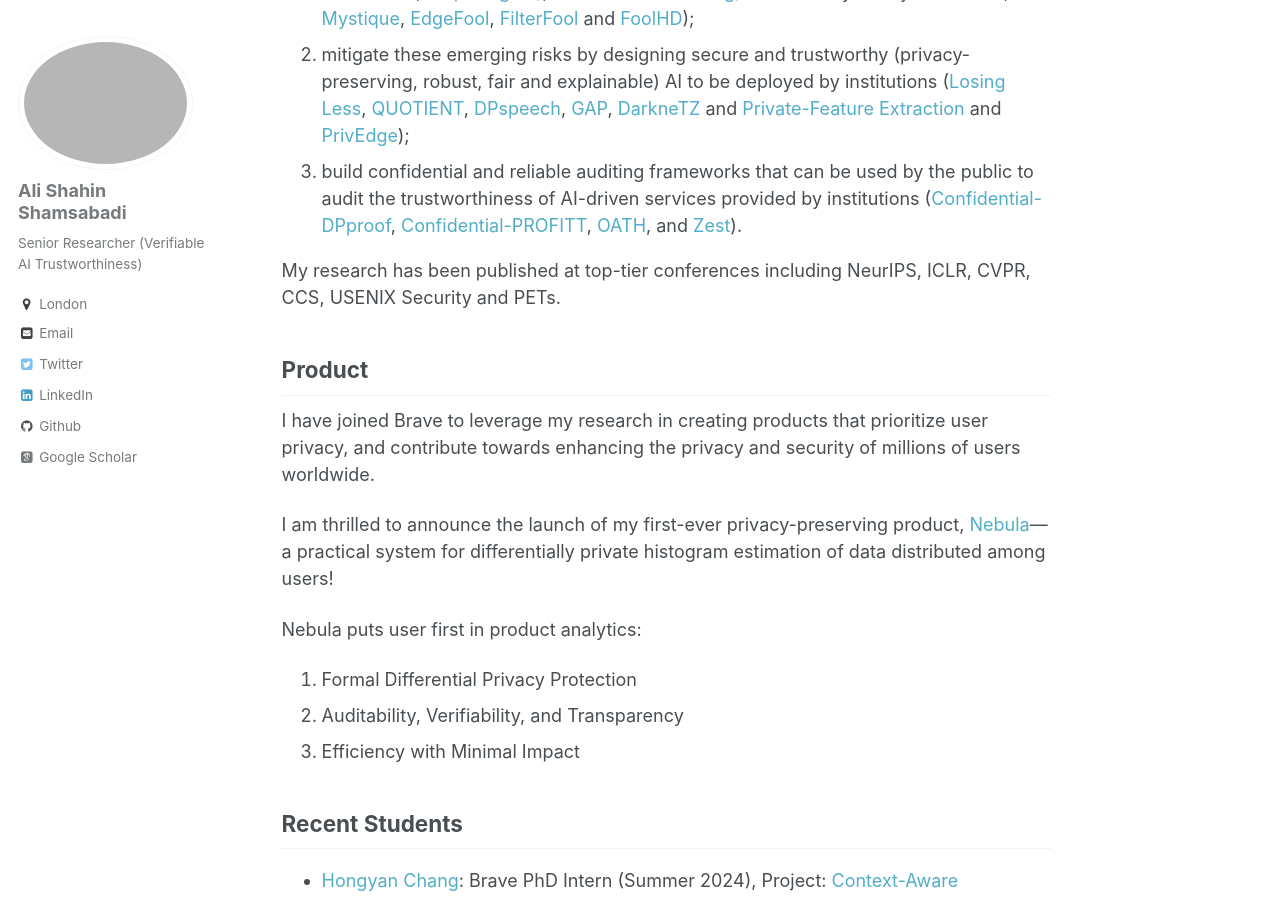
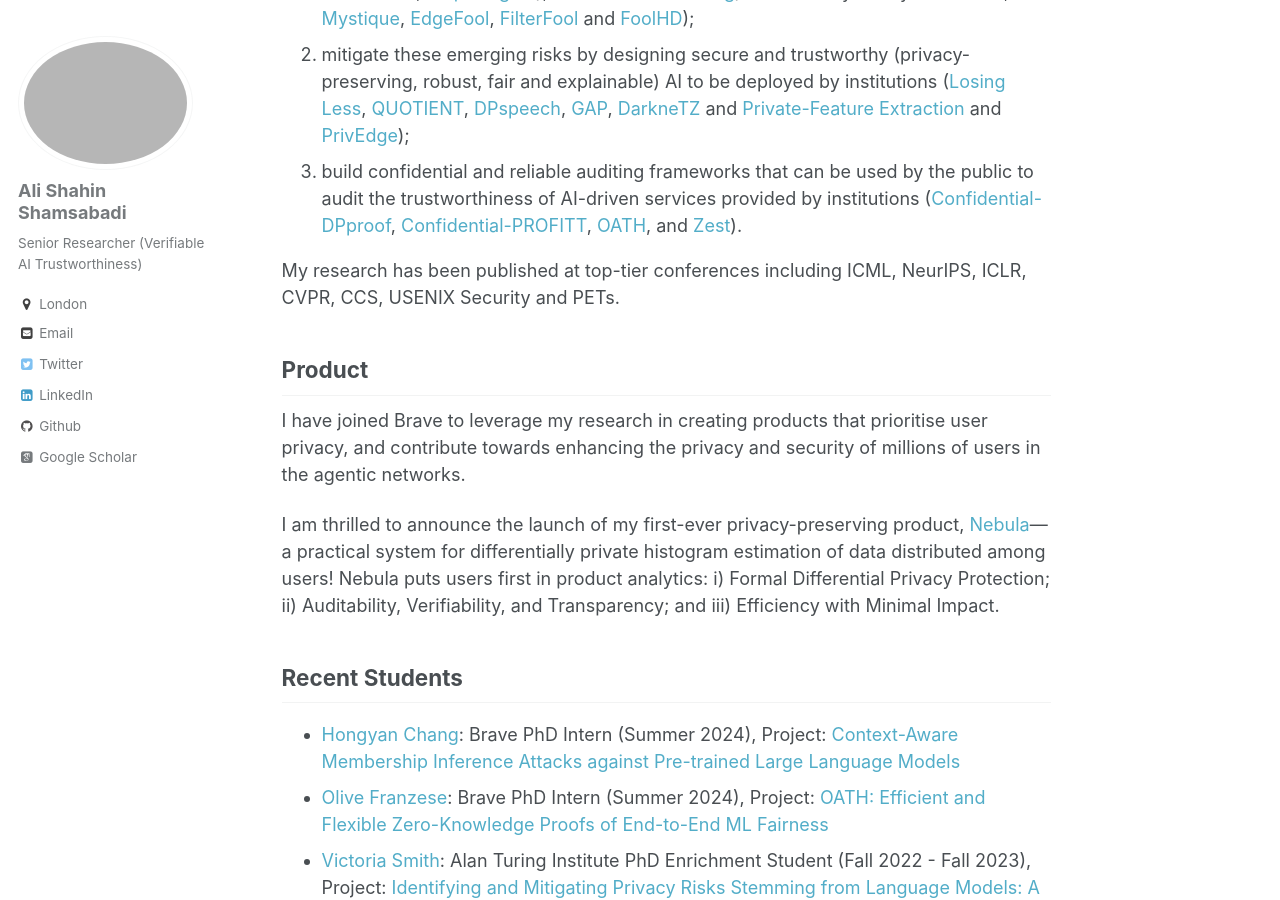
Before and after one commit to AliShahin/AliShahin.github.io, a Jekyll site: the page built from _pages/about.md, in a window 1280 px wide and 900 px high, scrolled down 803 px. Built offline with Jekyll 4.4.1, drawn with Linux system fonts in a browser that asks for light colours; some web fonts are replaced.

Commit message:
Update about.md

```diff
--- a/_pages/about.md
+++ b/_pages/about.md
@@ -23,18 +23,13 @@ My research interests lie in identifying and mitigating the potential risks stem
 2. mitigate these emerging risks by designing secure and trustworthy (privacy-preserving, robust, fair and explainable) AI to be deployed by institutions ([Losing Less](https://petsymposium.org/popets/2023/popets-2023-0083.pdf), [QUOTIENT](https://arxiv.org/pdf/1907.03372), [DPspeech](https://arxiv.org/pdf/2202.11823.pdf), [GAP](https://arxiv.org/pdf/2203.00949.pdf), [DarkneTZ](https://arxiv.org/pdf/2004.05703) and [Private-Feature Extraction](https://arxiv.org/pdf/1802.03151.pdf) and [PrivEdge](https://arxiv.org/pdf/2004.05574));
 3. build confidential and reliable auditing frameworks that can be used by the public to audit the trustworthiness of AI-driven services provided by institutions ([Confidential-DPproof](https://openreview.net/pdf?id=PQY2v6VtGe), [Confidential-PROFITT](https://openreview.net/forum?id=iIfDQVyuFD), [OATH](https://arxiv.org/pdf/2410.02777), and [Zest](https://openreview.net/forum?id=OUz_9TiTv9j)). <br />
 
-My research has been published at top-tier conferences including NeurIPS, ICLR, CVPR, CCS, USENIX Security and PETs.
+My research has been published at top-tier conferences including ICML, NeurIPS, ICLR, CVPR, CCS, USENIX Security and PETs.
 
 
 ## Product
-I have joined Brave to leverage my research in creating products that prioritize user privacy, and contribute towards enhancing the privacy and security of millions of users worldwide.
+I have joined Brave to leverage my research in creating products that prioritise user privacy, and contribute towards enhancing the privacy and security of millions of users in the agentic networks.
 
-I am thrilled to announce the launch of my first-ever privacy-preserving product, [Nebula](https://brave.com/blog/nebula/)—a practical system for differentially private histogram estimation of data distributed among users!
-
-Nebula puts user first in product analytics:
-1. Formal Differential Privacy Protection
-2. Auditability, Verifiability, and Transparency
-3. Efficiency with Minimal Impact
+I am thrilled to announce the launch of my first-ever privacy-preserving product, [Nebula](https://brave.com/blog/nebula/)—a practical system for differentially private histogram estimation of data distributed among users! Nebula puts users first in product analytics: i) Formal Differential Privacy Protection; ii) Auditability, Verifiability, and Transparency; and iii) Efficiency with Minimal Impact.
 
 
 ## Recent Students
```
